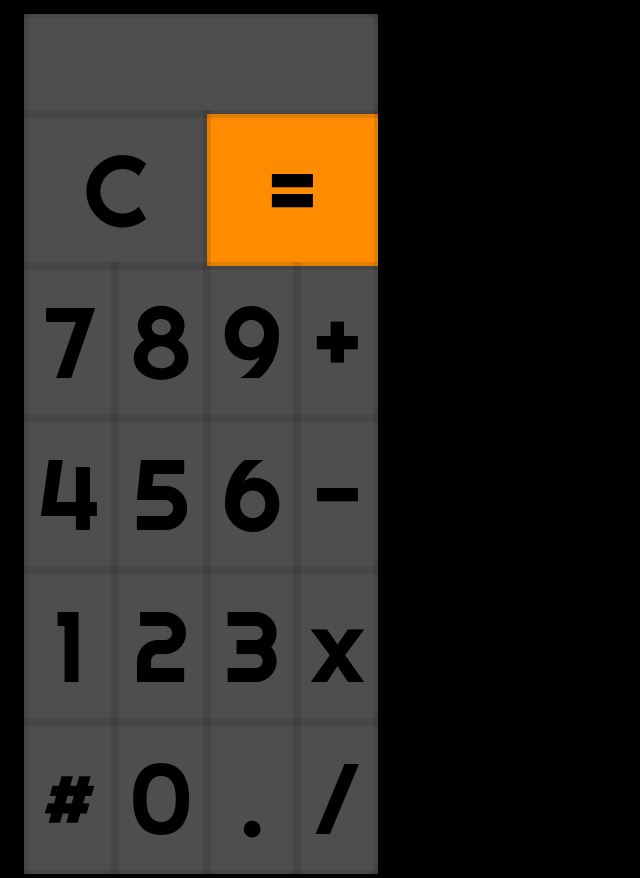
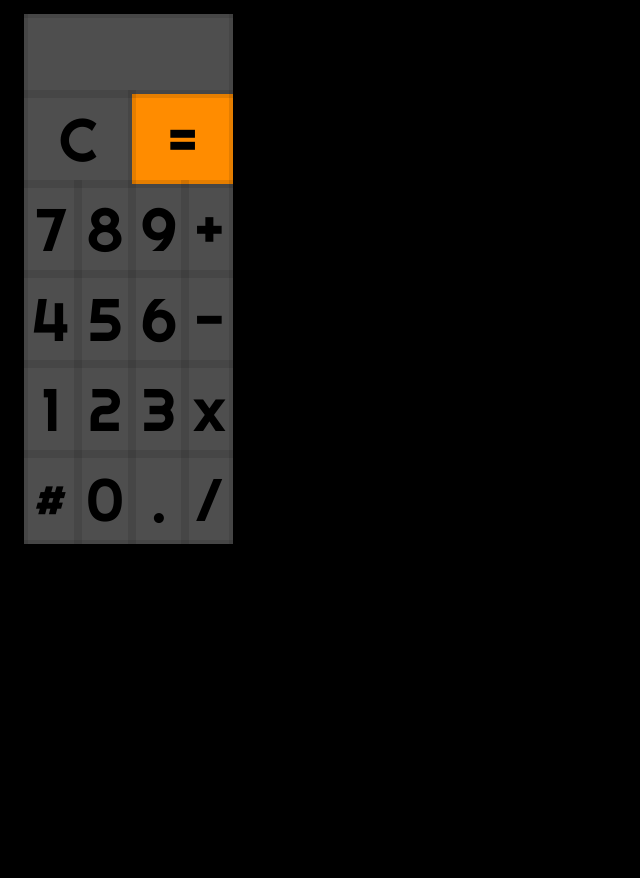
Before and after one commit to jvitor88/projeto_calculadora, a plain HTML site: page index.html in a window 1280 px wide. Shown: the whole page, without its empty margins (0-640 px from the left). After the commit the page ends 800 px from the top, so only its background shows below. Drawn offline with Linux system fonts and the light colour scheme.

Commit message:
Ajuste_tamanho

```diff
--- a/style.css
+++ b/style.css
@@ -11,7 +11,7 @@
 table{
   border-collapse: collapse;
   font-family: 'Righteous', cursive;
-  font-size: 100px;
+  font-size: 60px;
   margin-left: 20px;
   margin-top: 10px;
   text-align: center;
@@ -20,7 +20,7 @@ td{
   background-color: rgb(78, 78, 78);
   border: 8px solid rgba(0, 0, 0, 0.1);
   border-collapse: collapse;
-  padding: 10px;
+  padding: 4px;
 }
 td:hover{
   background-color: darkgrey;
@@ -33,7 +33,7 @@ td#igual:hover{
 }
 #resultado{
   color: white;
-  height: 100px;
+  height: 80px;
   text-align: right;
   font-size: 50px;
 }
```
